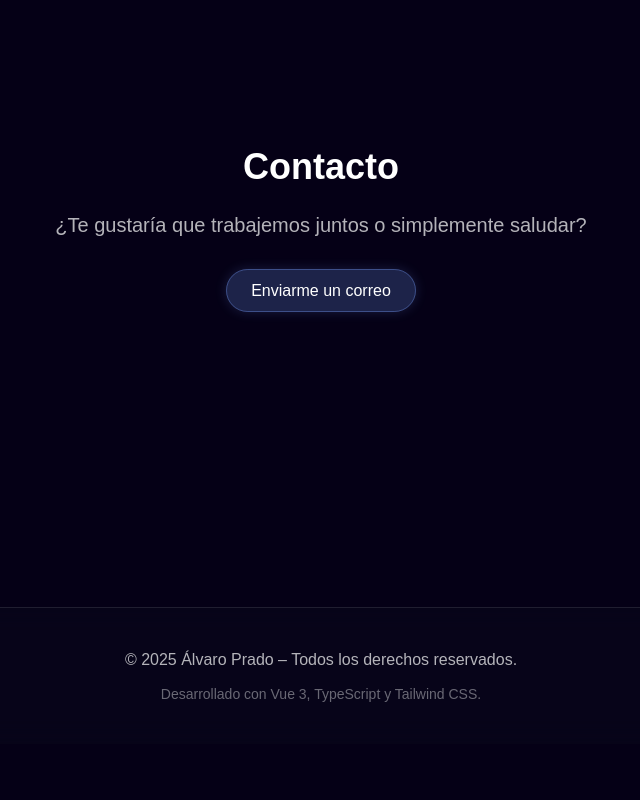
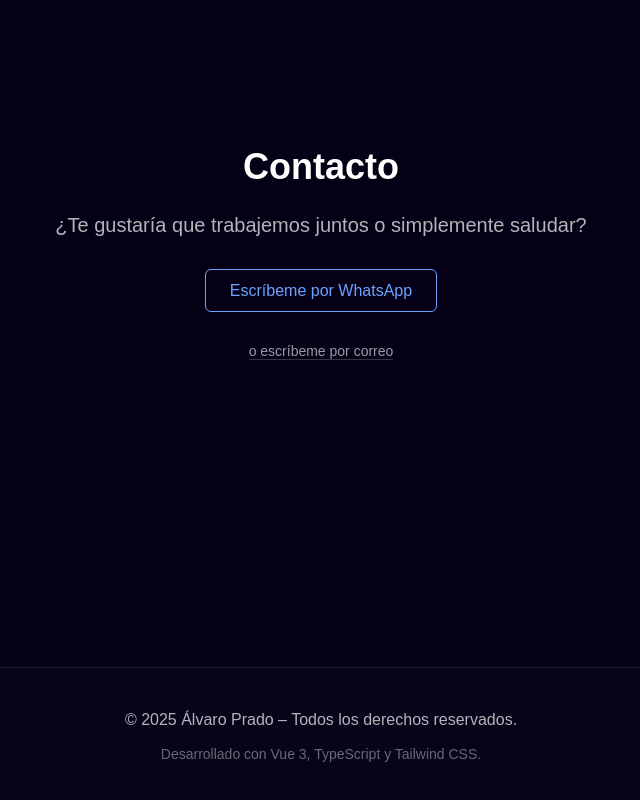
Before and after one commit to frontsitoz/website-alvaroprado, a Vue app: page / in a window 1280 px wide. Shown: the part 3273-4073 px from the top of the page, without its empty margins (319-959 px from the left). Before the commit the page ends 4017 px from the top, so only its background shows below. Built offline with nearby package versions, Linux system fonts and the light colour scheme; a web font is replaced by a local one.

Commit message:
fix(hero): usar import.meta.env.BASE_URL para enlace CV y actualizar referencias
Renombra cv.pdf y actualiza enlaces, componentes y locales para evitar 404s en despliegues con base path.

```diff
--- a/src/components/sections/ContactSection.vue
+++ b/src/components/sections/ContactSection.vue
@@ -1,11 +1,21 @@
 <script setup lang="ts">
-import { ref, onMounted } from "vue";
+import { ref, onMounted, computed } from "vue";
 import { useI18n } from "vue-i18n";
 import BaseContainer from "@/components/layout/BaseContainer.vue";
 
-const { t } = useI18n();
+const { t, tm } = useI18n();
 
 const visible = ref(false);
+
+type Contact = {
+  title: string;
+  intro: string;
+  cta: string;
+  url: string;
+  email: string;
+};
+
+const contact = computed(() => tm("contact") as Contact);
 
 onMounted(() => {
   const observer = new IntersectionObserver(
@@ -42,28 +52,28 @@ onMounted(() => {
           {{ t("contact.intro") }}
         </p>
 
-        <a href="mailto:alvarojpt04.ws@gmail.com" class="contact-btn">
+        <!-- Botón principal (WhatsApp) -->
+        <a
+          :href="contact.url"
+          target="_blank"
+          rel="noopener noreferrer"
+          class="contact-btn border border-accent text-accent hover:text-dark transition px-6 py-3 rounded-md font-medium"
+        >
           {{ t("contact.cta") }}
         </a>
+
+        <!-- Link secundario (Email) -->
+        <div class="mt-9">
+          <a
+            :href="`https://mail.google.com/mail/?view=cm&fs=1&to=${contact.email}`"
+            target="_blank"
+            rel="noopener noreferrer"
+            class="text-white/60 hover:text-accent transition text-sm border-b border-white/20 hover:border-accent"
+          >
+            o escríbeme por correo
+          </a>
+        </div>
       </div>
     </BaseContainer>
   </section>
 </template>
-
-<style scoped>
-.contact-btn {
-  @apply px-6 py-3 rounded-full text-base font-medium transition;
-  background: rgba(120, 160, 255, 0.22);
-  border: 1px solid rgba(120, 160, 255, 0.35);
-  color: white;
-  box-shadow: 0 0 12px rgba(120, 160, 255, 0.18);
-  backdrop-filter: blur(6px);
-  cursor: pointer;
-}
-.contact-btn:hover {
-  background: rgba(140, 200, 255, 0.32);
-  border-color: rgba(200, 230, 255, 0.9);
-  box-shadow: 0 0 20px rgba(120, 160, 255, 0.38);
-  transform: translateY(-2px);
-}
-</style>
--- a/src/components/sections/HeroSection.vue
+++ b/src/components/sections/HeroSection.vue
@@ -6,6 +6,9 @@ import SocialLinks from "@/components/ui/SocialLinks.vue";
 import meAvatar from "@/assets/images/avatar.png";
 
 const { t, tm } = useI18n();
+
+// URL pública del CV (soporta base path en build/deploy)
+const pdfUrl = import.meta.env.BASE_URL + "plantillaCV-alvaro.pdf";
 
 // typing — estado
 const typedText = ref("");
@@ -169,7 +172,7 @@ const scrollToSection = (id: string) => {
           >
             <SocialLinks />
             <a
-              href="/cv-alvaro.pdf"
+              :href="pdfUrl"
               download
               class="px-6 py-2.5 rounded-full border text-[0.9rem] border-blue-300/85 text-blue-300/85 hover:text-blue-300 hover:border-blue-300 hover:shadow-[0px_0px_10px_rgba(107,163,255,0.35)] transition font-medium"
             >
--- a/src/components/sections/ProjectsSection.vue
+++ b/src/components/sections/ProjectsSection.vue
@@ -17,7 +17,7 @@ type ProjectItem = {
 };
 const { t, tm } = useI18n();
 
-// ✅ Trae el array como objeto (no string) y tipado
+//  Trae el array como objeto (no string) y tipado
 const project = computed(() => {
   const items = tm("projects.items") as ProjectItem[];
   return items[0];
--- a/src/components/ui/SocialLinks.vue
+++ b/src/components/ui/SocialLinks.vue
@@ -3,10 +3,15 @@ const links = [
   { icon: "fa-brands fa-github", url: "https://github.com/frontsitoz" },
   {
     icon: "fa-brands fa-linkedin",
-    url: "https://linkedin.com/in/alvaro-prado",
+    url: "https://www.linkedin.com/in/alvaro-prado-tenorio/",
   },
-  { icon: "fa-solid fa-envelope", url: "mailto:alvarojpt04.ws@gmail.com" },
+  {
+    icon: "fa-solid fa-envelope",
+    url: "https://mail.google.com/mail/?view=cm&fs=1&to=alvarojpt04.ws@gmail.com",
+  },
 ];
+
+const isExternal = (url: string) => url.startsWith("http");
 </script>
 
 <template>
@@ -15,7 +20,8 @@ const links = [
       v-for="item in links"
       :key="item.url"
       :href="item.url"
-      target="_blank"
+      :target="isExternal(item.url) ? '_blank' : undefined"
+      :rel="isExternal(item.url) ? 'noopener noreferrer' : undefined"
       class="w-12 h-12 flex items-center justify-center rounded-full border border-white/20 text-white/60 hover:text-accent hover:border-accent transition"
     >
       <i :class="item.icon"></i>
--- a/src/locales/en.json
+++ b/src/locales/en.json
@@ -58,17 +58,24 @@
       {
         "slug": "andeswarmi",
         "title": "AndesWarmi",
-        "subtitle": "Alpaca & vicuña store",
-        "description": "E-commerce concept built with Angular for selling alpaca and vicuña garments with a clean and modern UI.",
-        "role": "Angular · TypeScript · Tailwind CSS",
-        "level": "Intermediate",
-        "tags": ["Angular", "TypeScript", "Tailwind CSS", "E-commerce"],
-        "link": "https://github.com/frontsitoz/andeswarmi"
+        "subtitle": "Serverless e-commerce with AWS (Academic project)",
+        "description": "Academic e-commerce project built with a serverless architecture. Frontend developed in Angular and integrated with AWS API Gateway and Lambda functions to consume data from SQL Server on RDS.",
+        "role": "Frontend (Angular) · API Integration · Serverless Architecture (AWS)",
+        "level": "Academic project",
+        "tags": [
+          "Angular",
+          "TypeScript",
+          "Tailwind CSS",
+          "AWS Lambda",
+          "API Gateway",
+          "SQL Server",
+          "Serverless"
+        ],
+        "link": "https://andeswarmi.netlify.app/"
       }
     ],
-    "cta": "Open project"
+    "cta": "View project"
   },
-
   "tech": {
     "title": "Tech stack",
     "description": "These are the main technologies I use to build modern, fast and maintainable interfaces."
--- a/src/locales/es.json
+++ b/src/locales/es.json
@@ -81,13 +81,13 @@
     "title": "Stack tecnológico",
     "description": "Estas son las principales tecnologías que utilizo para construir interfaces modernas, rápidas y mantenibles."
   },
-
   "contact": {
     "title": "Contacto",
     "intro": "¿Te gustaría que trabajemos juntos o simplemente saludar?",
-    "cta": "Enviarme un correo"
+    "cta": "Escríbeme por WhatsApp",
+    "url": "https://wa.me/51937107646?text=Hola%20Álvaro,%20vi%20tu%20portafolio%20y%20quisiera%20contactarte.",
+    "email": "alvarojpt04.ws@gmail.com"
   },
-
   "footer": {
     "rights": "Todos los derechos reservados.",
     "builtWith": "Desarrollado con Vue 3, TypeScript y Tailwind CSS."
```
Also changed, not shown: 2 other files (tests, documents, lock files or other folders).
